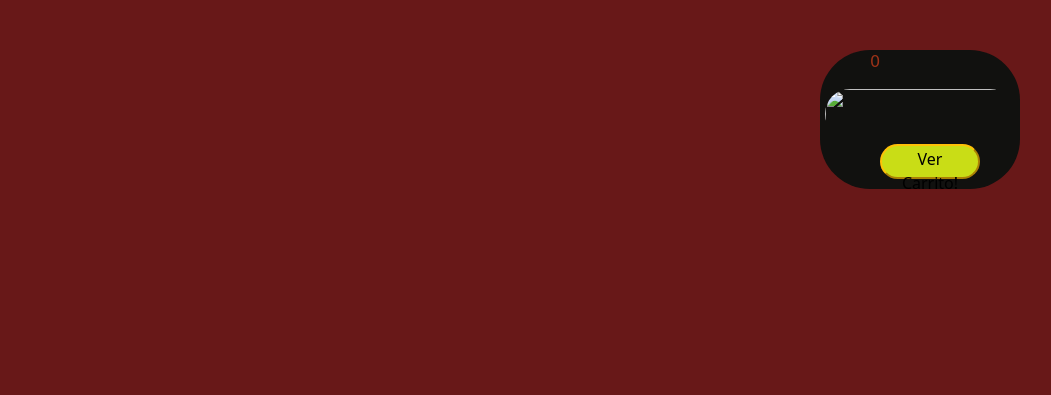
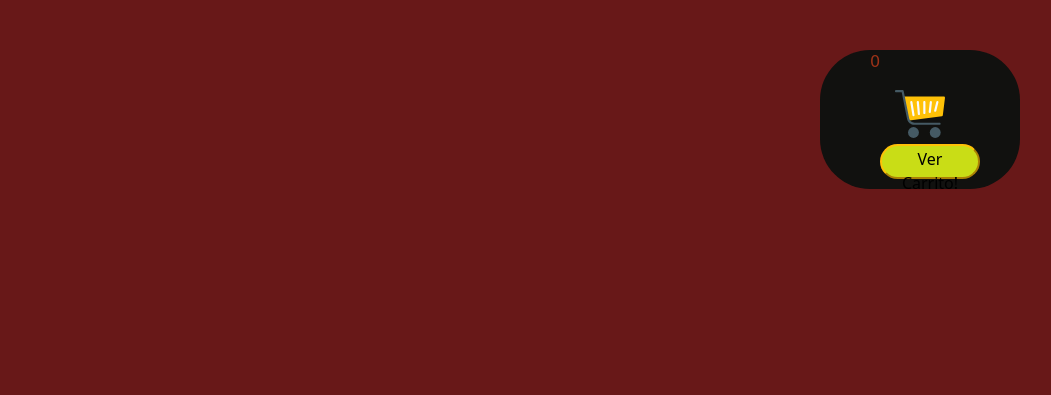
Before and after one commit to RogerBurbano/CarritoCompras, a plain HTML site: page index.html in a window 1280 px wide. Shown: the top 395 px of the page, without its empty margins (178-1229 px from the left). Drawn offline with nearby package versions, Linux system fonts and the light colour scheme; the site is published under a folder, as on GitHub Pages, so addresses that start at the root find nothing; a web font is replaced by a local one.

Commit message:
ArreglolinkImagen1

```diff
--- a/index.html
+++ b/index.html
@@ -28,7 +28,7 @@
 
     <div class="box-c">
       <span id="totalCarrito" class="carr">0</span>
-      <img class="car" src="/imagenes/carros.svg" alt="">
+      <img class="car" src="imagenes/carros.svg" alt="">
       <!-- Button trigger modal -->
 <button type="button" class="btns btn-warning" data-bs-toggle="modal" data-bs-target="#staticBackdrop">
   Ver Carrito!
```
